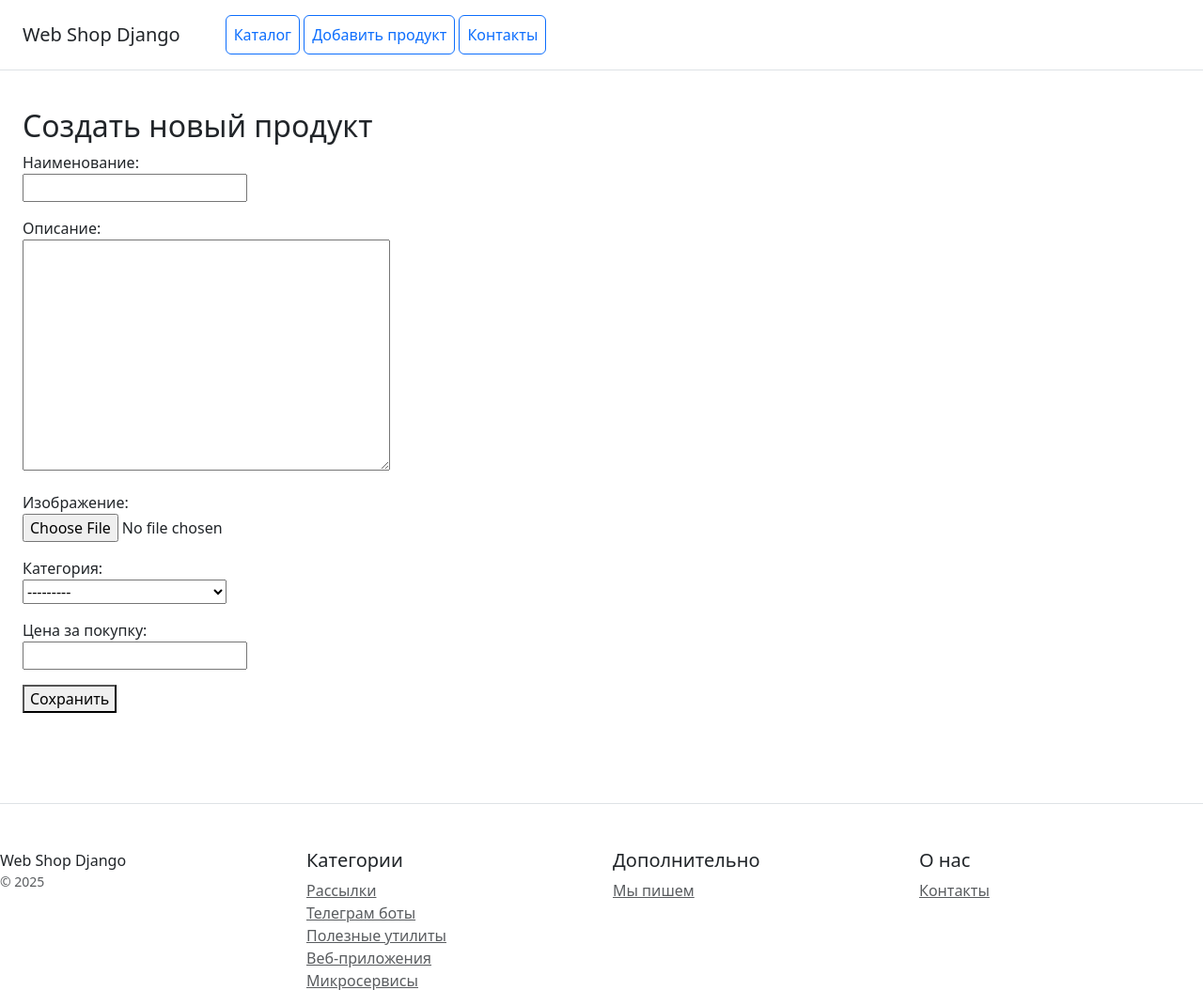
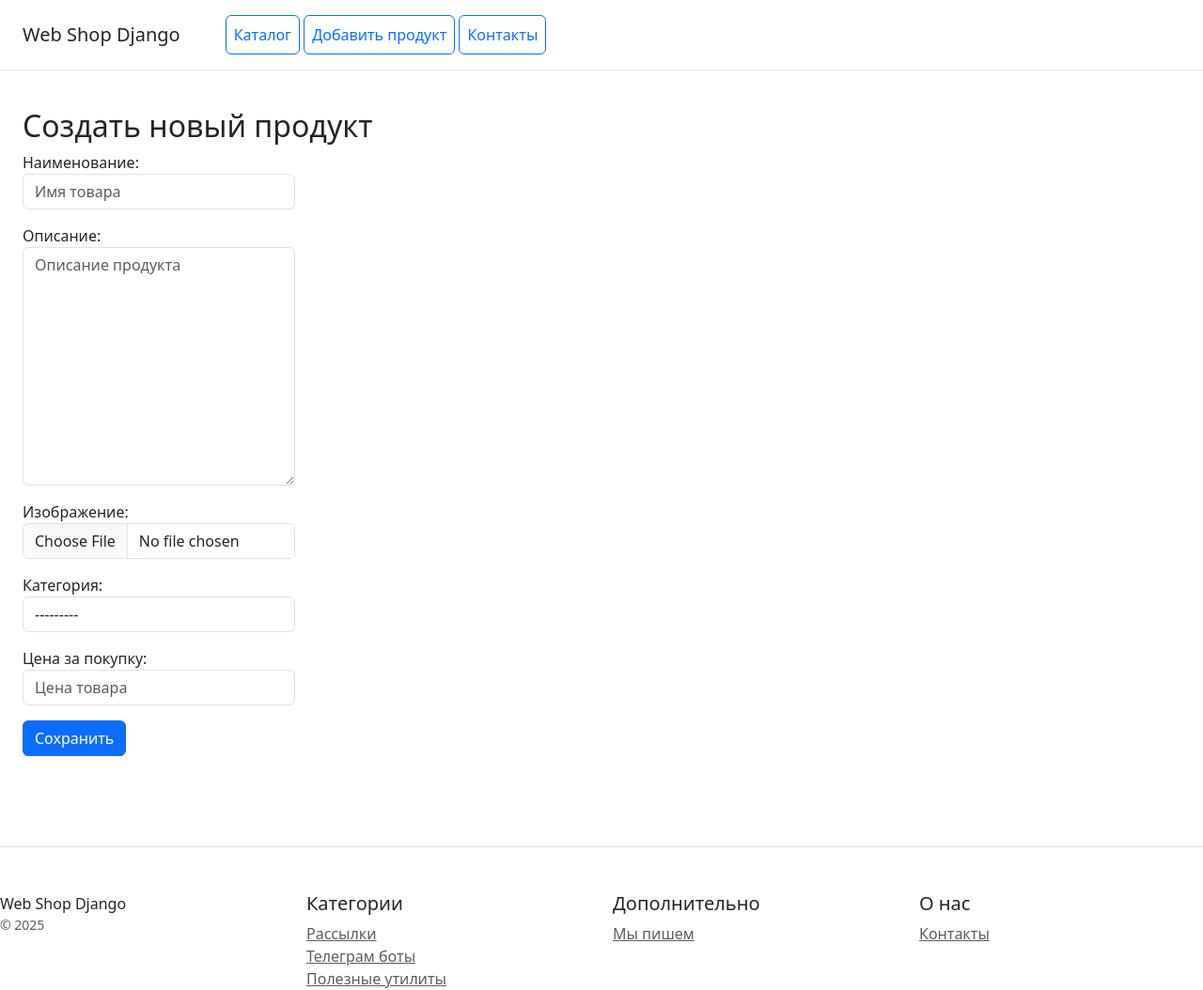
Before and after one commit to Grigorii-Goncharov/Web_shop_django, a Django app: page /product/create/ in a window 1280 px wide. Shown: the top 1054 px of the page at 94% size. Run offline with Django 5.2, Linux system fonts and the light colour scheme; data comes from the database, SQL or seed files in the repository; some libraries are stand-ins or nearby versions.

Commit message:
добавлена стилизация формы продукта, используя метод __init__

```diff
--- a/catalog/forms.py
+++ b/catalog/forms.py
@@ -13,6 +13,28 @@ class ProductsForm(forms.ModelForm):
     class Meta:
         model = Products
         fields = ['name', 'description', 'image', 'category', 'purchase_price', ]
+
+    def __init__(self, *args, **kwargs):
+        super(ProductsForm, self).__init__(*args, **kwargs)
+        self.fields['name'].widget.attrs.update({
+            'class': 'form-control',
+            'placeholder': 'Имя товара'})
+
+        self.fields['description'].widget.attrs.update({
+            'class': 'form-control',
+            'placeholder': 'Описание продукта'})
+
+        self.fields['image'].widget.attrs.update({
+            'class': 'form-control',
+            'placeholder': 'Изображение'})
+
+        self.fields['category'].widget.attrs.update({
+            'class': 'form-control',
+            'placeholder': 'Категория товара'})
+
+        self.fields['purchase_price'].widget.attrs.update({
+            'class': 'form-control',
+            'placeholder': 'Цена товара'})
 
     def clean_name(self):
         name = self.cleaned_data.get('name')
--- a/catalog/templates/catalog/products_form.html
+++ b/catalog/templates/catalog/products_form.html
@@ -14,8 +14,9 @@
             <div class="col-md-3 mb-4">
                 <form method="post" enctype="multipart/form-data">
                     {% csrf_token %}
+                    {{ form.non_field_errors }}
                     {{ form.as_p }}  <!-- Отображение полей формы -->
-                    <button type="submit">Сохранить</button>
+                    <button type="submit" class="btn btn-primary" >Сохранить</button>
                 </form>
             </div>
         </div>
```
Also changed, not shown: media/images/ek4a6-zEXoY.jpg (added).
